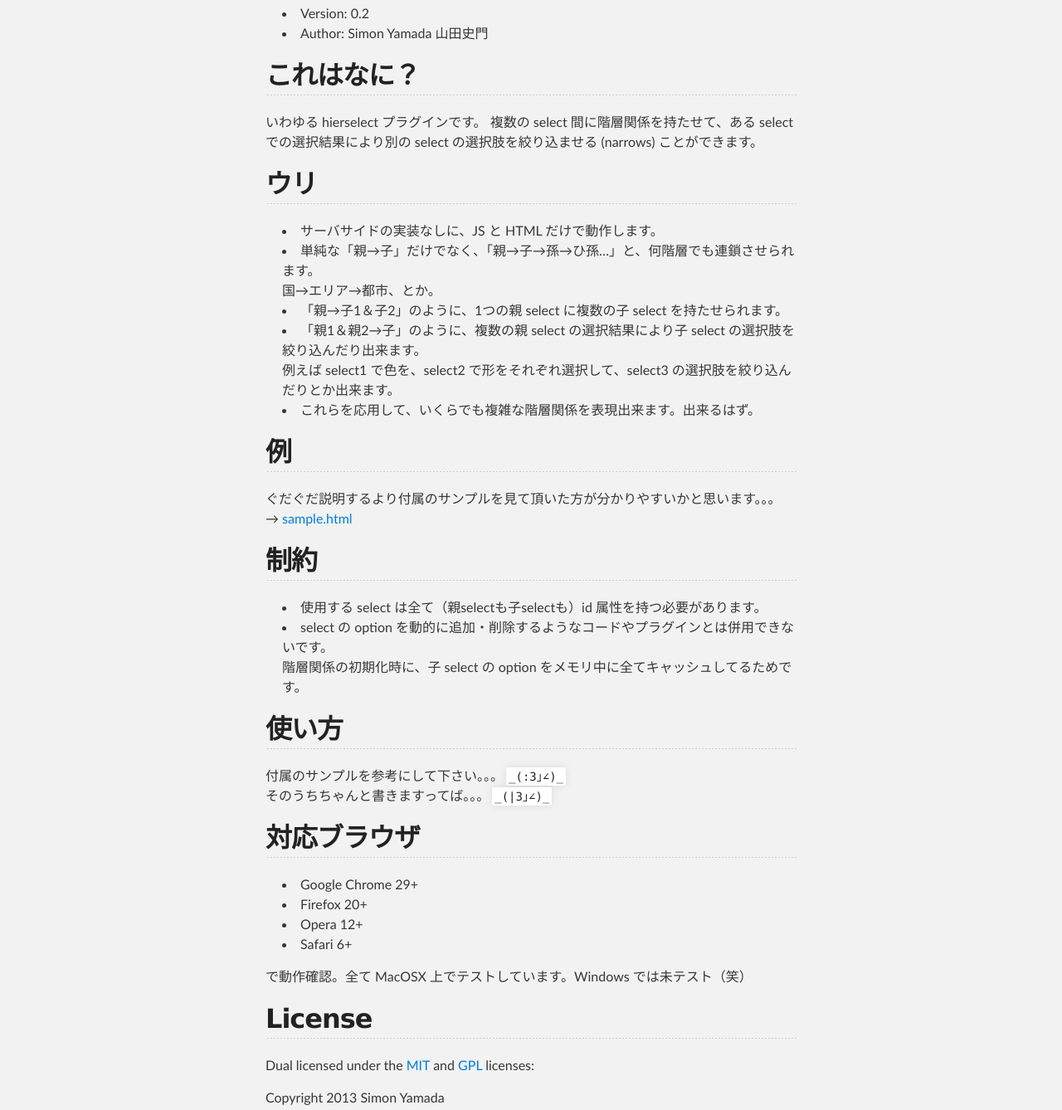
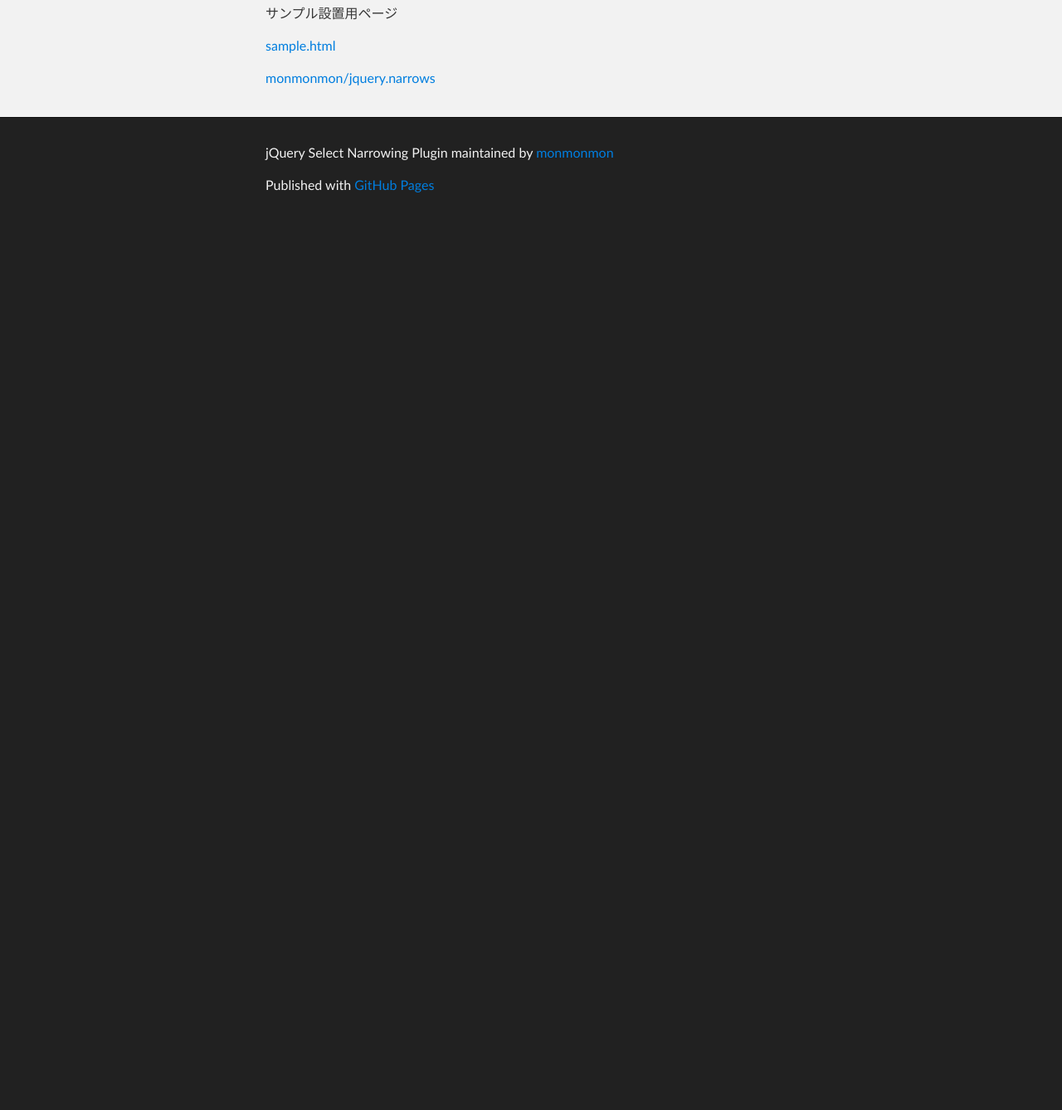
Before and after one commit to monmonmon/jquery.narrows, a plain HTML site: page index.html in a window 1280 px wide. Shown: the part 437-1775 px from the top of the page at 83% size. After the commit the page ends 800 px from the top, so only its background shows below. Drawn offline with Linux system fonts and the light colour scheme.

Commit message:
Create gh-pages branch via GitHub

```diff
--- a/index.html
+++ b/index.html
@@ -31,65 +31,14 @@
     <!-- MAIN CONTENT -->
     <div id="main_content_wrap" class="outer">
       <section id="main_content" class="inner">
-
-
-<h1>
+        <h1>
 <a name="jquery-select-narrowing-pluginselect-%E7%B5%9E%E3%82%8A%E8%BE%BC%E3%81%BF%E3%83%97%E3%83%A9%E3%82%B0%E3%82%A4%E3%83%B3" class="anchor" href="#jquery-select-narrowing-pluginselect-%E7%B5%9E%E3%82%8A%E8%BE%BC%E3%81%BF%E3%83%97%E3%83%A9%E3%82%B0%E3%82%A4%E3%83%B3"><span class="octicon octicon-link"></span></a>jQuery Select Narrowing Plugin（select 絞り込みプラグイン）</h1>
 
-<ul>
-<li>Version: 0.2</li>
-<li>Author: Simon Yamada 山田史門</li>
-</ul><h2>
-<a name="%E3%81%93%E3%82%8C%E3%81%AF%E3%81%AA%E3%81%AB" class="anchor" href="#%E3%81%93%E3%82%8C%E3%81%AF%E3%81%AA%E3%81%AB"><span class="octicon octicon-link"></span></a>これはなに？</h2>
+<p>サンプル設置用ページ</p>
 
-<p>いわゆる hierselect プラグインです。
-複数の select 間に階層関係を持たせて、ある select での選択結果により別の select の選択肢を絞り込ませる (narrows) ことができます。</p>
+<p><a href="sample.html">sample.html</a></p>
 
-<h2>
-<a name="%E3%82%A6%E3%83%AA" class="anchor" href="#%E3%82%A6%E3%83%AA"><span class="octicon octicon-link"></span></a>ウリ</h2>
-
-<ul>
-<li>サーバサイドの実装なしに、JS と HTML だけで動作します。</li>
-<li>単純な「親→子」だけでなく、「親→子→孫→ひ孫…」と、何階層でも連鎖させられます。<br>
-国→エリア→都市、とか。</li>
-<li>「親→子1＆子2」のように、1つの親 select に複数の子 select を持たせられます。</li>
-<li>「親1＆親2→子」のように、複数の親 select の選択結果により子 select の選択肢を絞り込んだり出来ます。<br>
-例えば select1 で色を、select2 で形をそれぞれ選択して、select3 の選択肢を絞り込んだりとか出来ます。</li>
-<li>これらを応用して、いくらでも複雑な階層関係を表現出来ます。出来るはず。</li>
-</ul><h2>
-<a name="%E4%BE%8B" class="anchor" href="#%E4%BE%8B"><span class="octicon octicon-link"></span></a>例</h2>
-
-<p>ぐだぐだ説明するより付属のサンプルを見て頂いた方が分かりやすいかと思います。。。 → <a href="sample.html">sample.html</a></p>
-
-<h2>
-<a name="%E5%88%B6%E7%B4%84" class="anchor" href="#%E5%88%B6%E7%B4%84"><span class="octicon octicon-link"></span></a>制約</h2>
-
-<ul>
-<li>使用する select は全て（親selectも子selectも）id 属性を持つ必要があります。</li>
-<li>select の option を動的に追加・削除するようなコードやプラグインとは併用できないです。<br>
-階層関係の初期化時に、子 select の option をメモリ中に全てキャッシュしてるためです。</li>
-</ul><h2>
-<a name="%E4%BD%BF%E3%81%84%E6%96%B9" class="anchor" href="#%E4%BD%BF%E3%81%84%E6%96%B9"><span class="octicon octicon-link"></span></a>使い方</h2>
-
-<p>付属のサンプルを参考にして下さい。。。<code>_(:3｣∠)_</code><br>
-そのうちちゃんと書きますってば。。。<code>_(|3｣∠)_</code></p>
-
-<h2>
-<a name="%E5%AF%BE%E5%BF%9C%E3%83%96%E3%83%A9%E3%82%A6%E3%82%B6" class="anchor" href="#%E5%AF%BE%E5%BF%9C%E3%83%96%E3%83%A9%E3%82%A6%E3%82%B6"><span class="octicon octicon-link"></span></a>対応ブラウザ</h2>
-
-<ul>
-<li>Google Chrome 29+</li>
-<li>Firefox 20+</li>
-<li>Opera 12+</li>
-<li>Safari 6+</li>
-</ul><p>で動作確認。全て MacOSX 上でテストしています。Windows では未テスト（笑）</p>
-
-<h2>
-<a name="license" class="anchor" href="#license"><span class="octicon octicon-link"></span></a>License</h2>
-
-<p>Dual licensed under the <a href="http://www.opensource.org/licenses/MIT">MIT</a> and <a href="http://www.gnu.org/licenses/gpl.html">GPL</a> licenses:</p>
-
-<p>Copyright 2013 Simon Yamada</p>
+<p><a href="https://github.com/monmonmon/jquery.narrows">monmonmon/jquery.narrows</a></p>
       </section>
     </div>
 
```
Also changed, not shown: params.json (+1 -1 lines).
